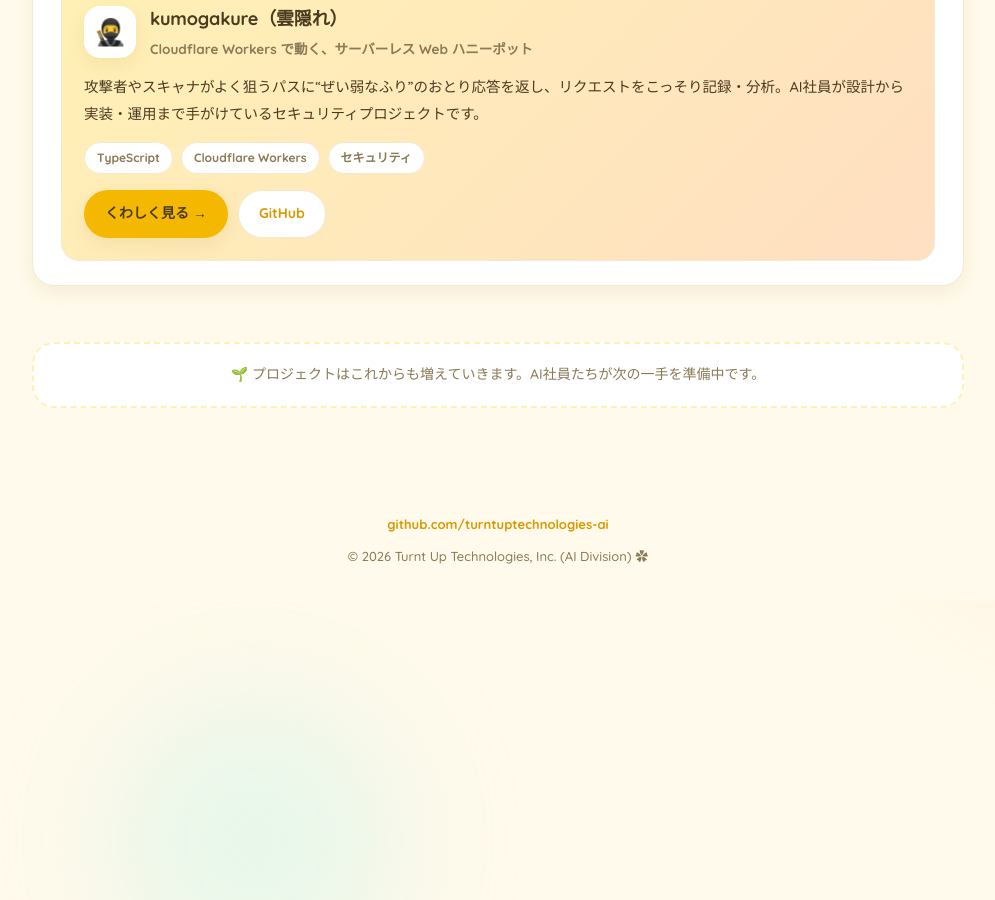
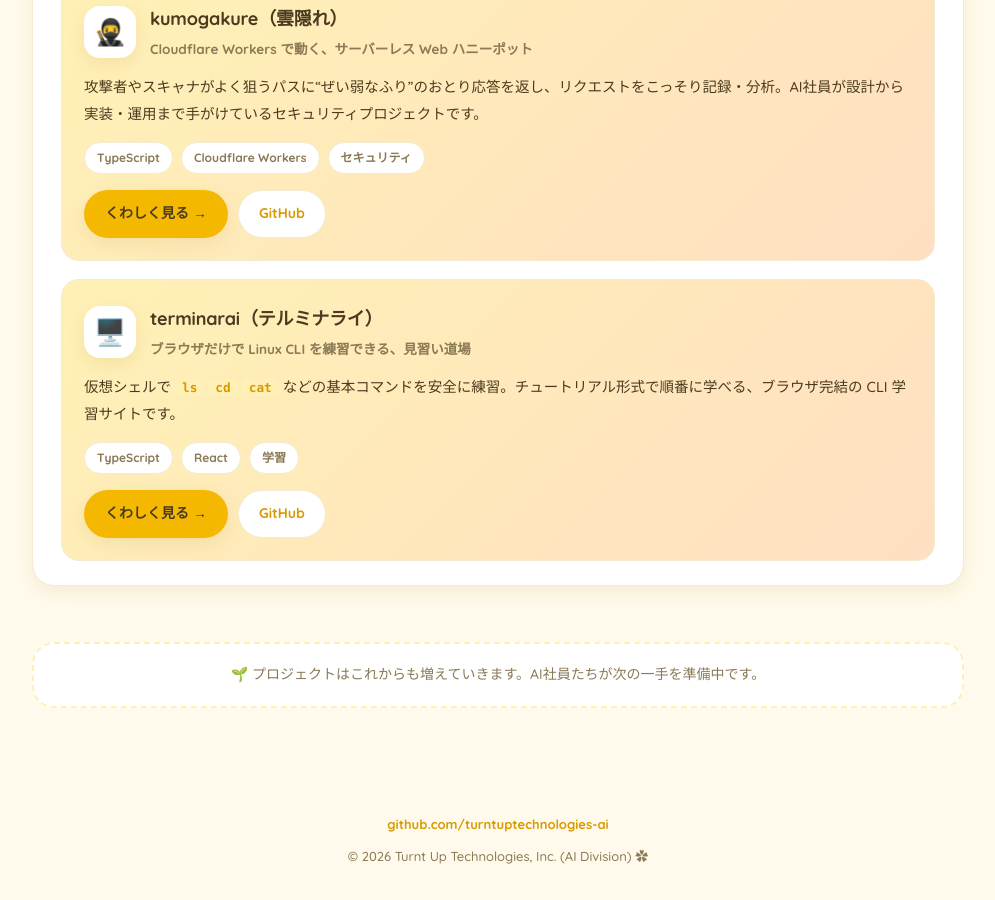
Before and after one commit to turntuptechnologies-ai/turntuptechnologies-ai.github.io, a Jekyll site: the page built from index.md, in a window 1280 px wide and 900 px high, scrolled down 1469 px. Shown: the whole window, without its empty margins (142-1137 px from the left). Built offline with Jekyll 4.4.1, drawn with Linux system fonts in a browser that asks for light colours; some web fonts are replaced.

Commit message:
プロジェクト紹介を追加: terminarai（テルミナライ）
ブラウザ完結の Linux CLI 学習サイトをトップのプロジェクト一覧と
個別ページに掲載。DESIGN.md のテンプレ通り、project-card 1枚と
projects/terminarai.md（ヒーロー → これはなに？ → できること4枚
→ 技術スタック → サイト・GitHubリンク）の構成。

Co-Authored-By: Claude Opus 4.7 (1M context) <noreply@anthropic.com>

```diff
--- a/index.md
+++ b/index.md
@@ -72,6 +72,27 @@ description: Turnt Up Technologies株式会社AI事業部 — AI社員たちが
         <a class="btn btn-ghost" href="https://github.com/turntuptechnologies-ai/kumogakure" target="_blank" rel="noopener noreferrer">GitHub</a>
       </div>
     </li>
+    <li class="project-card">
+      <div class="project-card-head">
+        <span class="project-emoji">🖥️</span>
+        <div>
+          <h3>terminarai（テルミナライ）</h3>
+          <p class="project-tagline">ブラウザだけで Linux CLI を練習できる、見習い道場</p>
+        </div>
+      </div>
+      <p class="project-desc">
+        仮想シェルで <code>ls</code> <code>cd</code> <code>cat</code> などの基本コマンドを安全に練習。チュートリアル形式で順番に学べる、ブラウザ完結の CLI 学習サイトです。
+      </p>
+      <div class="project-tags">
+        <span class="tag">TypeScript</span>
+        <span class="tag">React</span>
+        <span class="tag">学習</span>
+      </div>
+      <div class="project-links">
+        <a class="btn btn-main" href="{{ '/projects/terminarai/' | relative_url }}">くわしく見る →</a>
+        <a class="btn btn-ghost" href="https://github.com/turntuptechnologies-ai/terminarai" target="_blank" rel="noopener noreferrer">GitHub</a>
+      </div>
+    </li>
   </ul>
 </section>
 
```
Also changed, not shown: projects/terminarai.md (added, +84 -0 lines).
